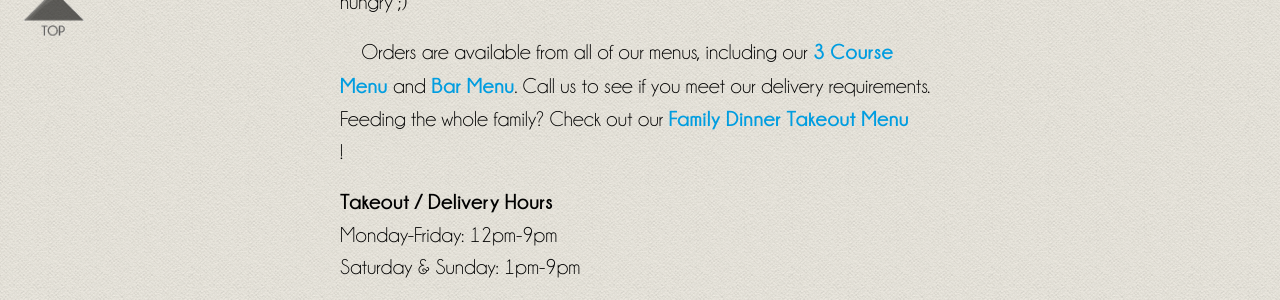
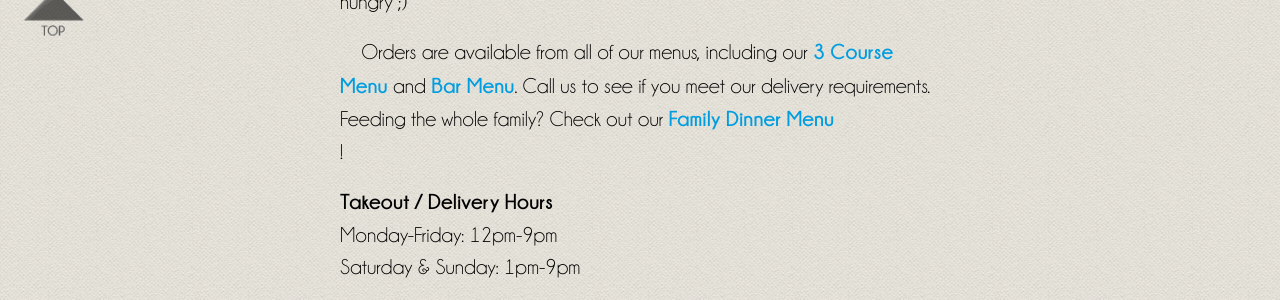
Before and after one commit to cinqueterreli/cinqueterre.github.io, a Jekyll site: the page built from index.html, in a window 1280 px wide and 900 px high, scrolled down 808 px. Shown: the part 153-453 px from the top of the window. Built offline with Jekyll 4.4.1, drawn with Linux system fonts in a browser that asks for light colours; nearby versions of some CDN libraries.

Commit message:
just removed a word from a link, yo

```diff
--- a/index.html
+++ b/index.html
@@ -8,7 +8,7 @@
 	<h1>Open For Takeout and Local Delivery</h1>
 	<p class="blurb-wrap">In light of recent events and restrictions, Cinque Terre will remain open for takeout and local delivery only. Although it is a frightening and uncertain time for our planet, we plan to continue to do what we do best&#58; make delicious Italian food. Health and Safety in food is always our top priority, and we have been working harder than ever to enforce strict hygiene and preparation standards throughout our entire establishment. The best we can do for each other during this time is to take care of ourselves. Wash your hands, keep your distance and be safe. But don't be hungry &#59;&#41;</p>
 
-	<p class="blurb-wrap">Orders are available from all of our menus, including our <a href="/cinqueGiorniMenu.pdf" target="_blank" class="body-link">3 Course Menu</a> and <a href="/barMenu.pdf" target="_blank" class="body-link">Bar Menu</a>. Call us to see if you meet our delivery requirements. Feeding the whole family? Check out our <a href="/familyDinnerMenu.pdf" target="_blank" class="body-link">Family Dinner Takeout Menu</a><br />!</p>
+	<p class="blurb-wrap">Orders are available from all of our menus, including our <a href="/cinqueGiorniMenu.pdf" target="_blank" class="body-link">3 Course Menu</a> and <a href="/barMenu.pdf" target="_blank" class="body-link">Bar Menu</a>. Call us to see if you meet our delivery requirements. Feeding the whole family? Check out our <a href="/familyDinnerMenu.pdf" target="_blank" class="body-link">Family Dinner Menu</a><br />!</p>
 	<p class="blurb-wrap" style="text-indent:0;"><span style="font-family:bodyBold">Takeout / Delivery Hours</span><br />
 		Monday-Friday&#58; 12pm-9pm<br />
 		Saturday &amp; Sunday&#58; 1pm-9pm</p>
```
